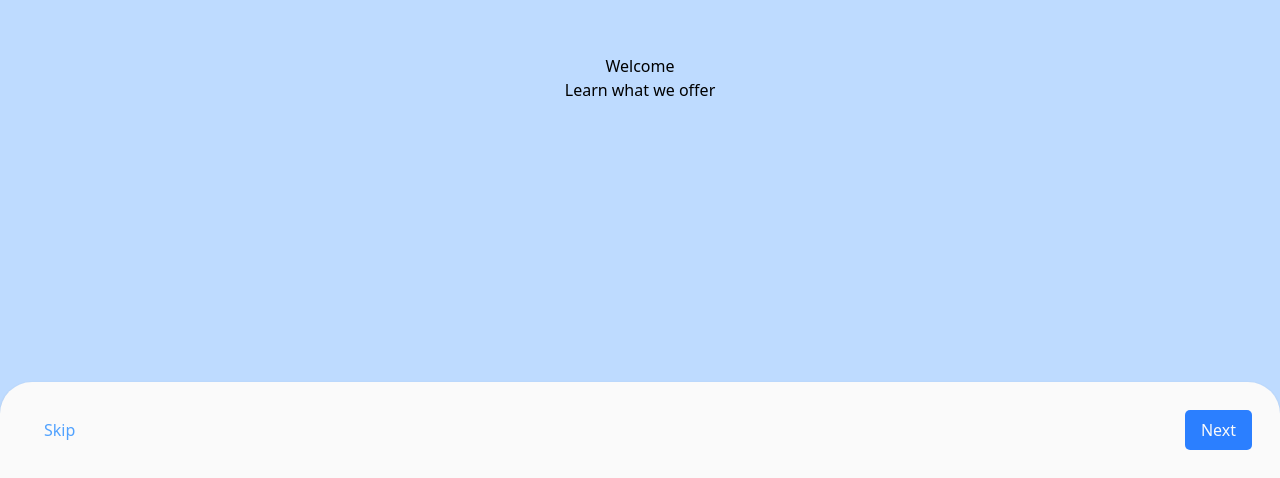
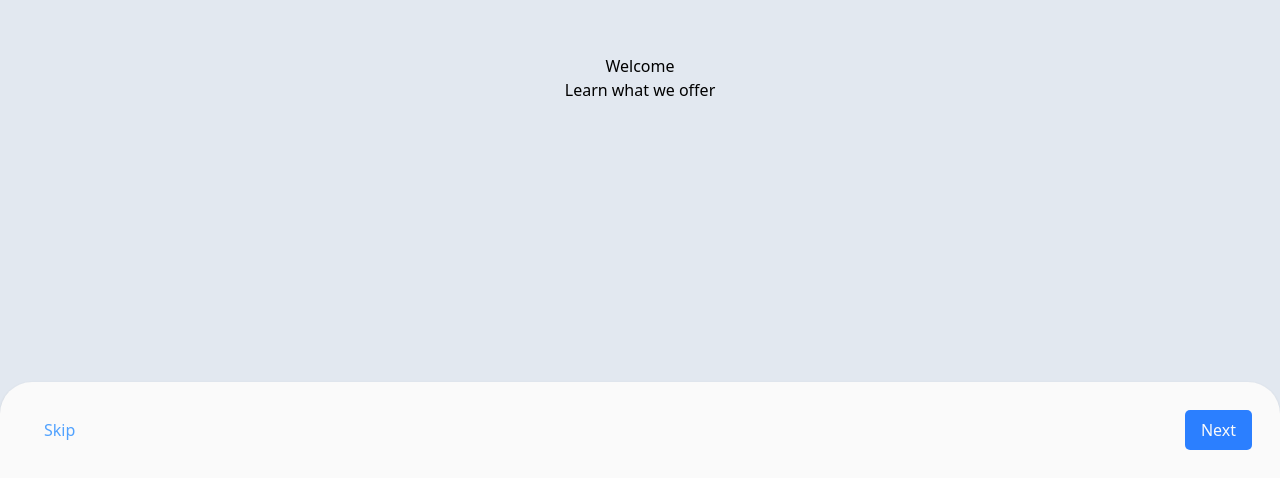
Before and after one commit to Cleve-keem/finance-app, a React (Vite) app: page / in a window 1280 px wide. Shown: the part 322-800 px from the top of the page. Built offline with nearby package versions, Linux system fonts and the light colour scheme.

Commit message:
added an overlay

```diff
--- a/src/App.jsx
+++ b/src/App.jsx
@@ -28,7 +28,7 @@ function App() {
 
   return (
     <div className="h-screen relative bg-blue-700 overflow-hidden">
-      <div className="h-full flex flex-col items-center justify-center bg-blue-200">
+      <div className="h-full flex flex-col items-center justify-center bg-slate-200">
         <div className={`text-center ${animation}`}>
           <h1>{slides[step].title}</h1>
           <p>{slides[step].desc}</p>
```
